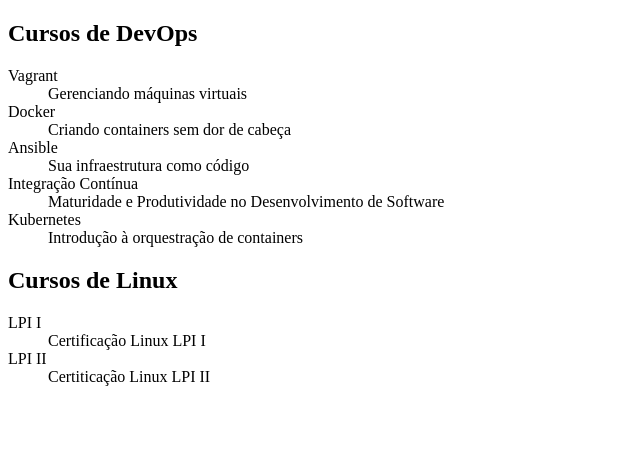
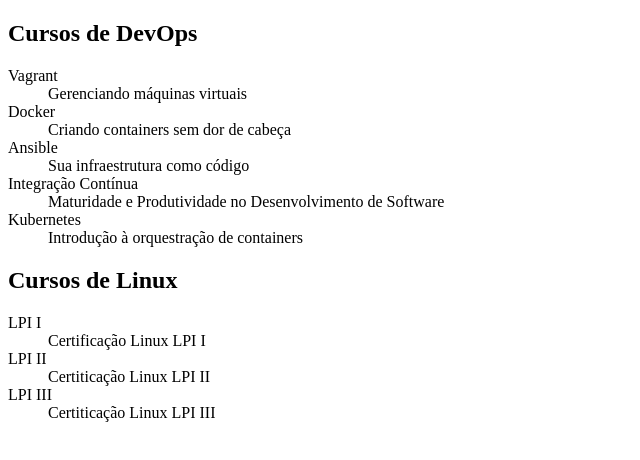
Before and after one commit to lucianoreis-dev/git, a plain HTML site: page index.html in a window 1280 px wide. Shown: the whole page, without its empty margins (0-640 px from the left). Drawn offline with Linux system fonts and the light colour scheme.

```diff
--- a/index.html
+++ b/index.html
@@ -29,5 +29,10 @@
 
             <dt>LPI II</dt>
             <dd>Certiticação Linux LPI II</dd>
+
+            <dt>LPI III</dt>
+            <dd>Certiticação Linux LPI III</dd>
+        </dl>
+
     </body>
 </html>
```
